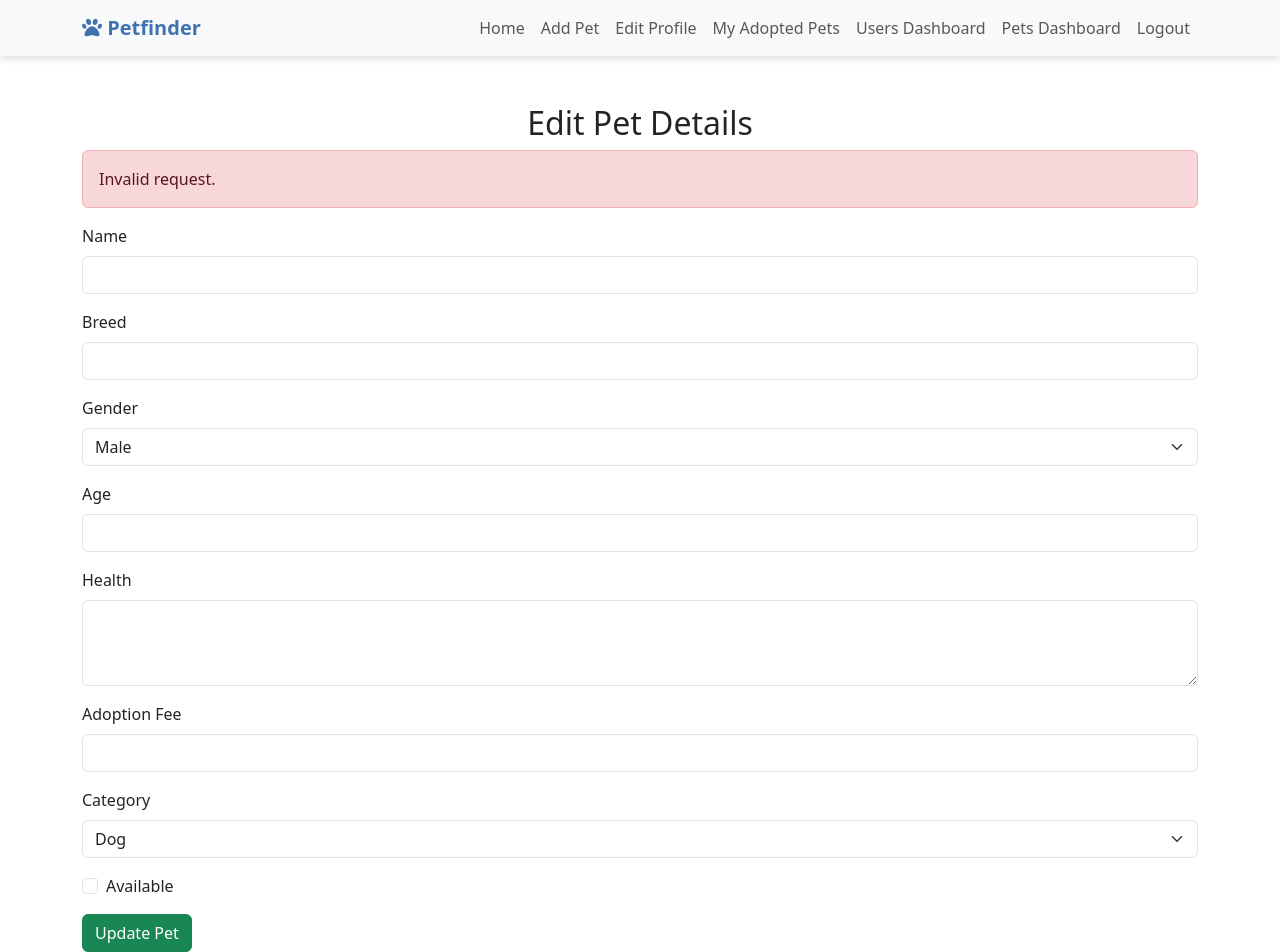
After one commit to FlorentSy/petfinder-project2, a PHP site: page /edit_pet.php in a window 1280 px wide. The commit adds this page. Run offline with PHP 8.4, Linux system fonts and the light colour scheme; the visitor is signed in with stand-in values (Sample User, id 1).

Commit message:
pets dashboard

```diff
--- /dev/null
+++ b/edit_pet.php
@@ -0,0 +1,138 @@
+<?php
+session_start();
+require 'config.php';
+include_once 'header.php';
+
+// Ensure only admins can access this page
+if ($_SESSION['is_admin'] != 1) {
+    header("Location: index.php");
+    exit();
+}
+
+$error_message = ""; // Initialize error message
+$success_message = ""; // Optional success message
+
+// Fetch pet data for the form
+if (isset($_GET['id'])) {
+    $id = $_GET['id'];
+
+    $sql = "SELECT * FROM pets WHERE id = :id";
+    $query = $pdo->prepare($sql);
+    $query->bindParam(':id', $id, PDO::PARAM_INT);
+    $query->execute();
+    $pet = $query->fetch(PDO::FETCH_ASSOC);
+
+    if (!$pet) {
+        $error_message = "Pet not found.";
+    }
+} else {
+    $error_message = "Invalid request.";
+}
+
+// Handle form submission
+if (isset($_POST['update'])) {
+    $name = $_POST['name'];
+    $breed = $_POST['breed'];
+    $gender = $_POST['gender'];
+    $age = $_POST['age'];
+    $health = $_POST['health'];
+    $adoption_fee = $_POST['adoption_fee'];
+    $category = $_POST['category'];
+    $available = isset($_POST['available']) ? 1 : 0;
+
+    try {
+        $sql = "UPDATE pets SET
+                    name = :name,
+                    breed = :breed,
+                    gender = :gender,
+                    age = :age,
+                    health = :health,
+                    adoption_fee = :adoption_fee,
+                    category = :category,
+                    available = :available
+                WHERE id = :id";
+        $query = $pdo->prepare($sql);
+        $query->bindParam(':name', $name);
+        $query->bindParam(':breed', $breed);
+        $query->bindParam(':gender', $gender);
+        $query->bindParam(':age', $age);
+        $query->bindParam(':health', $health);
+        $query->bindParam(':adoption_fee', $adoption_fee);
+        $query->bindParam(':category', $category);
+        $query->bindParam(':available', $available, PDO::PARAM_INT);
+        $query->bindParam(':id', $id, PDO::PARAM_INT);
+
+        $query->execute();
+        $success_message = "Pet details updated successfully!";
+    } catch (PDOException $e) {
+        $error_message = "Error: " . $e->getMessage();
+    }
+}
+?>
+
+<!DOCTYPE html>
+<html lang="en">
+<head>
+    <meta charset="UTF-8">
+    <meta name="viewport" content="width=device-width, initial-scale=1.0">
+    <link href="https://cdn.jsdelivr.net/npm/bootstrap@5.3.0-alpha3/dist/css/bootstrap.min.css" rel="stylesheet">
+    <title>Edit Pet</title>
+</head>
+<body>
+<div class="container mt-5">
+    <h2 class="text-center">Edit Pet Details</h2>
+
+    <!-- Error and Success Messages -->
+    <?php if (!empty($error_message)): ?>
+        <div class="alert alert-danger"><?php echo $error_message; ?></div>
+    <?php endif; ?>
+    <?php if (!empty($success_message)): ?>
+        <div class="alert alert-success"><?php echo $success_message; ?></div>
+    <?php endif; ?>
+
+    <form method="POST">
+        <div class="mb-3">
+            <label for="name" class="form-label">Name</label>
+            <input type="text" class="form-control" id="name" name="name" value="<?php echo htmlspecialchars($pet['name'] ?? ''); ?>" required>
+        </div>
+        <div class="mb-3">
+            <label for="breed" class="form-label">Breed</label>
+            <input type="text" class="form-control" id="breed" name="breed" value="<?php echo htmlspecialchars($pet['breed'] ?? ''); ?>" required>
+        </div>
+        <div class="mb-3">
+            <label for="gender" class="form-label">Gender</label>
+            <select class="form-select" id="gender" name="gender" required>
+                <option value="male" <?php echo ($pet['gender'] ?? '') === 'male' ? 'selected' : ''; ?>>Male</option>
+                <option value="female" <?php echo ($pet['gender'] ?? '') === 'female' ? 'selected' : ''; ?>>Female</option>
+            </select>
+        </div>
+        <div class="mb-3">
+            <label for="age" class="form-label">Age</label>
+            <input type="number" class="form-control" id="age" name="age" value="<?php echo htmlspecialchars($pet['age'] ?? ''); ?>" required>
+        </div>
+        <div class="mb-3">
+            <label for="health" class="form-label">Health</label>
+            <textarea class="form-control" id="health" name="health" rows="3" required><?php echo htmlspecialchars($pet['health'] ?? ''); ?></textarea>
+        </div>
+        <div class="mb-3">
+            <label for="adoption_fee" class="form-label">Adoption Fee</label>
+            <input type="number" step="0.01" class="form-control" id="adoption_fee" name="adoption_fee" value="<?php echo htmlspecialchars($pet['adoption_fee'] ?? ''); ?>" required>
+        </div>
+        <div class="mb-3">
+            <label for="category" class="form-label">Category</label>
+            <select class="form-select" id="category" name="category" required>
+                <option value="dog" <?php echo ($pet['category'] ?? '') === 'dog' ? 'selected' : ''; ?>>Dog</option>
+                <option value="cat" <?php echo ($pet['category'] ?? '') === 'cat' ? 'selected' : ''; ?>>Cat</option>
+                <option value="bird" <?php echo ($pet['category'] ?? '') === 'bird' ? 'selected' : ''; ?>>Bird</option>
+                <option value="other" <?php echo ($pet['category'] ?? '') === 'other' ? 'selected' : ''; ?>>Other</option>
+            </select>
+        </div>
+        <div class="form-check mb-3">
+            <input class="form-check-input" type="checkbox" id="available" name="available" <?php echo ($pet['available'] ?? 0) == 1 ? 'checked' : ''; ?>>
+            <label class="form-check-label" for="available">Available</label>
+        </div>
+        <button type="submit" name="update" class="btn btn-success">Update Pet</button>
+    </form>
+</div>
+</body>
+</html>
--- a/header.php
+++ b/header.php
@@ -82,6 +82,9 @@ $is_admin = $_SESSION['is_admin'] ?? 0;
                     <li class="nav-item">
                             <a class="nav-link <?php echo $current_page === 'dashboard.php' ? 'active' : ''; ?>" href="dashboard.php">Users Dashboard</a>
                     </li>
+                    <li class="nav-item">
+                            <a class="nav-link <?php echo $current_page === 'pet_dashboard.php' ? 'active' : ''; ?>" href=" pet_dashboard.php">Pets Dashboard</a>
+                    </li>
                     <?php endif; ?>
                     <li class="nav-item">
                         <a class="nav-link <?php echo $current_page === 'logout.php' ? 'active' : ''; ?>" href="logout.php">Logout</a>
```
Also changed, not shown: delete_pet.php (added, +24 -0 lines), pet_dashboard.php (added, +104 -0 lines), uploads/677eae66919d70.16651592.jpg (added).
